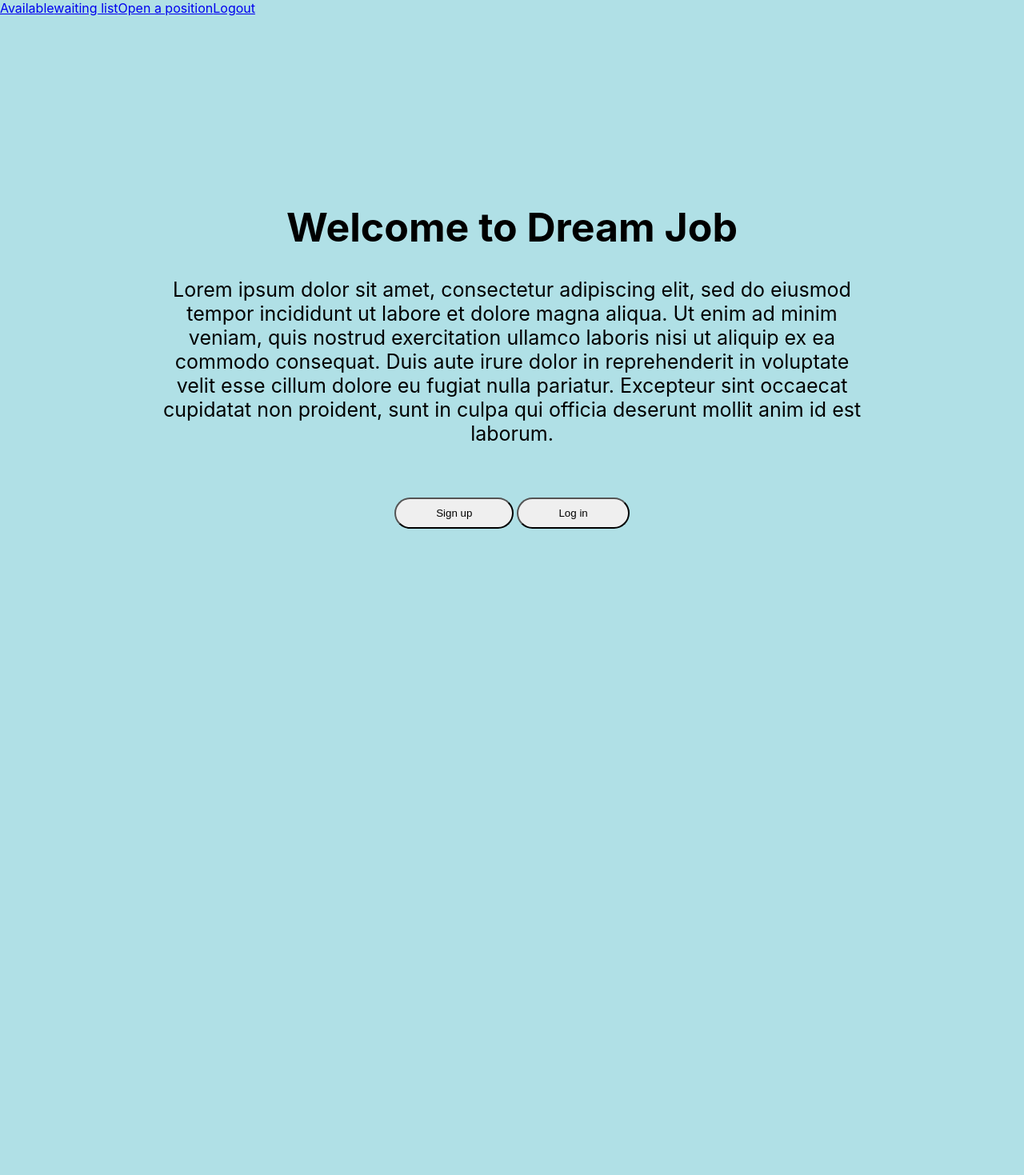
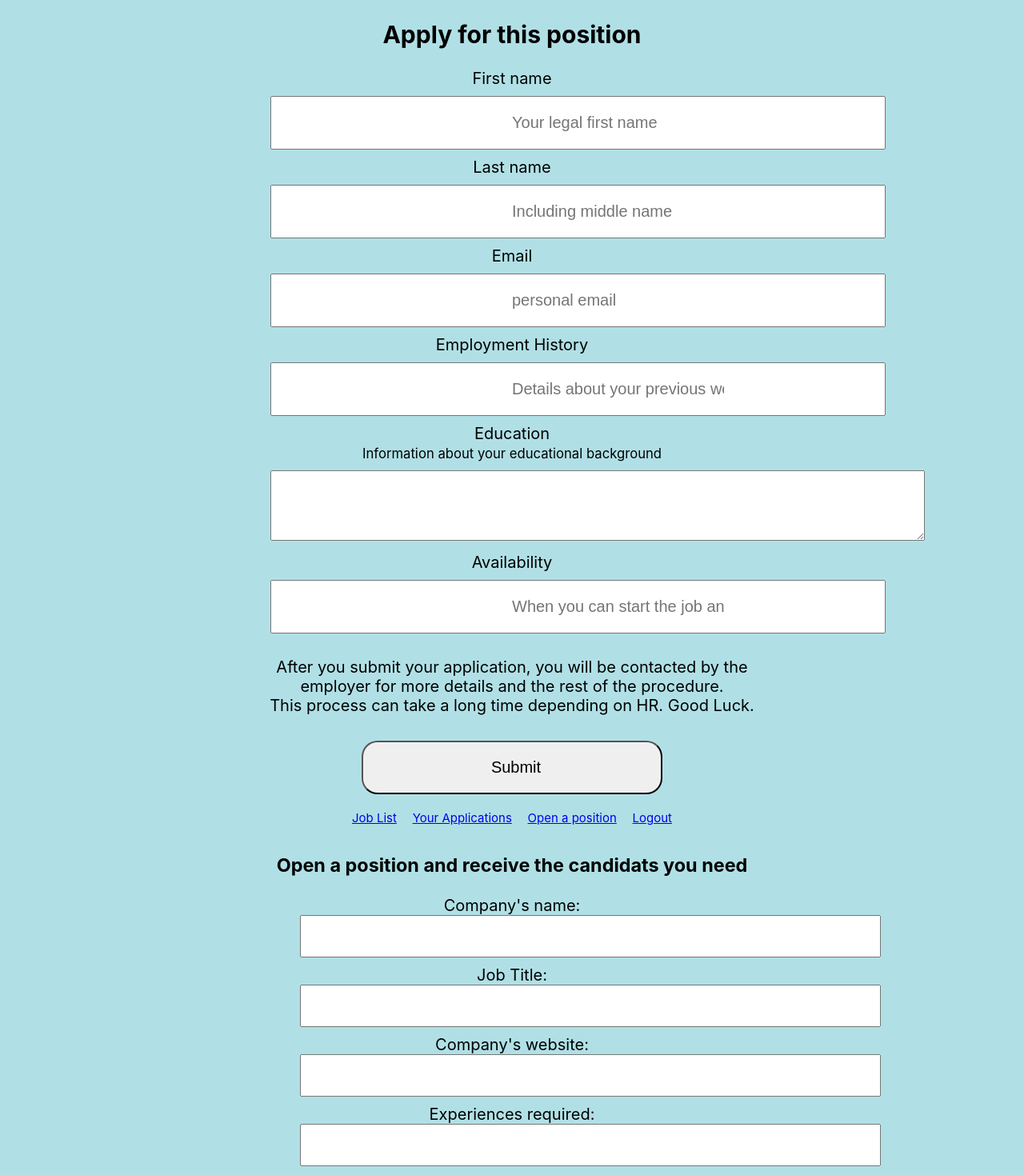
Before and after one commit to Kandedriva/final_project, a React (Create React App) app: page /create-Job in a window 1280 px wide. Shown: the top 1469 px of the page at 80% size. Before the commit the page ends 871 px from the top, so only its background shows below. Built offline with nearby package versions, Linux system fonts and the light colour scheme.

Commit message:
Add code in the JobApplication component to control the form

```diff
--- a/src/components/App.js
+++ b/src/components/App.js
@@ -6,9 +6,8 @@ import CreateJob from "./CreateJob";
 import CreateAccount from "./CreateAccount";
 import JobApplication from "./JobApplication";
 import NavBar from "./NavBar";
-import { Router } from "react-router-dom";
-
-
+import ApplicationList from "./ApplicationList";
+import AvailableJobList from "./AvailableJobList";
 function App(){
 const [displayWelcome, setdisplayWelcome] = useState(true);
   const [signUp, setSignUp] = useState(false)
@@ -30,15 +29,23 @@ const [displayWelcome, setdisplayWelcome] = useState(true);
 
   return(
     <div>
+    <JobApplication/>
     <NavBar/>
     <Switch>
-    <Route exact path="/available">
-    <CreateJob/>
+    <Route exact path="/list">
+    <ApplicationList/>
     </Route>
+    <Route exact path ="/create-Job">
+  <CreateJob/>
+</Route>
+<Route exact path = "/">
+  <AvailableJobList/>
+</Route>
     {displayWelcome && (<Welcome logInClick={handleSignUp} createClick={handleCreate}/>)}
 {signUp && <Login/>}
 {ceateAccount && <CreateAccount/>}
-    <JobApplication/>
+
+
     </Switch>
     </div>
   )
--- a/src/components/CreateAccount.js
+++ b/src/components/CreateAccount.js
@@ -1,22 +1,44 @@
-import React from "react";
+import React, { useState } from "react";
 
 
 
 
 
         function CreateAccount() {
+            const [registration, setRegistration] = useState({
+                firstName: "",
+                lastName: "",
+                email: "",
+                password: ""
+            })
+
+            function handleClick(event){
+                const name = event.target.name;
+                const value = event.target.value;
+                setRegistration({
+                    ...registration,
+                    [name]: value,
+                })
+            }
+
+            function handleUser(event){
+                event.preventDefault();
+                console.log("Submitted")
+
+            }
+
             return (
-                <form className="accountForm" action="index.html" method="post">
+                <form className="accountForm" action="index.html" method="post" >
                 <h1>Create an account</h1>
                   <label htmlFor="fname">First Name</label>
-                  <input className="signUp" type="text" name="Fname" value="" placeholder="enter first name" />
+                  <input className="signUp" type="text" name="firstName" value={registration.firstName} placeholder="enter first name"  onChange={handleClick}/>
                   <label htmlFor="lname">Last Name</label>
-                  <input className="signUp" type="text" name="lname" value="" placeholder="enter last name" />
+                  <input className="signUp" type="text" name="lastName" value={registration.lastName} placeholder="enter last name"  onChange={handleClick}/>
                   <label htmlFor="email">Email</label>
-                  <input className="signUp" type="password" name="password" value="" placeholder="password..." />
+                  <input className="signUp" type="text" name="email" value={registration.email} placeholder="password..."  onChange={handleClick}/>
                   <label htmlFor="password">Create password </label><br />
-                  <input className="signUp" type="password" name="confirmPassword" value="" placeholder="Confirm password..." />
-                  <button type="button" name="button" className="signUpButton">Create</button>
+                  <input className="signUp" type="password" name="password" value={registration.password} placeholder="Confirm password..." onChange={handleClick} />
+                  <button type="submit" name="button" className="signUpButton" onSubmit={handleUser}>Create</button>
                 </form>
 
             );
--- a/src/components/JobApplication.js
+++ b/src/components/JobApplication.js
@@ -1,38 +1,64 @@
-import React from "react";
+import React, { useState } from "react";
 
 function JobApplication() {
+
+  const [application, setApplication] = useState({
+    applyName: "",
+    restOfName: "",
+    email: "",
+    history:"",
+    education: "",
+    availability: ""
+  })
+
+  function handleChange(event){
+    const name = event.target.name;
+    let value = event.target.value;
+
+    setApplication({
+      ...application,
+      [name]: value,
+    })
+
+  }
+
+  function handleApplication(event){
+    event.preventDefault();
+    console.log("Your applied successfully to this position.")
+
+  }
     return (
       <form className="jobApplication" action="index.html" method="post">
         <h2>Apply for this position</h2>
         <div className="firstName">
-          <label htmlFor="applyingJob">First name</label><br />
-          <input className="fullName" type="text" name="applyingJob" value="" placeholder="Your legal first name" />
+          <label htmlFor="applyName">First name</label><br />
+          <input className="fullName" type="text" name="applyName" value={application.applyName} placeholder="Your legal first name"  onChange={handleChange}/>
         </div>
 
         <div className="lastName">
-          <label htmlFor="middleandLast">Last name</label><br />
-          <input className="fullName" type="text" name="middleandLast" value="" placeholder="Including middle name" />
+          <label htmlFor="restOfName">Last name</label><br />
+          <input className="fullName" type="text" name="restOfName" value={application.restOfName} placeholder="Including middle name" onChange={handleChange}/>
         </div>
 
         <div className="email">
           <label htmlFor="email">Email</label><br />
-          <input className="fullName" type="text" name="email" value="" placeholder="personal email" />
+          <input className="fullName" type="text" name="email" value={application.email} placeholder="personal email" onChange={handleChange}/>
         </div>
 
         <div className="history">
           <label htmlFor="history">Employment History</label><br />
-          <input className="fullName" type="text" name="history" value="" placeholder="Details about your previous work experience" />
+          <input className="fullName" type="text" name="history" value={application.history} placeholder="Details about your previous work experience" onChange={handleChange}/>
         </div>
 
         <div className="education">
           <label htmlFor="education">Education</label><br />
           <small>Information about your educational background</small><br />
-          <textarea className="fullName" name="education" rows="2" cols="25"></textarea>
+          <textarea className="fullName" name="education" rows="2" cols="25" onChange={handleChange} value={application.education}></textarea>
         </div>
 
         <div className="availability">
           <label htmlFor="availability">Availability</label><br />
-          <input className="fullName" type="text" name="availability" value="" placeholder="When you can start the job and any scheduling constraints" />
+          <input className="fullName" type="text" name="availability" value={application.availability} placeholder="When you can start the job and any scheduling constraints" onChange={handleChange}/>
         </div>
 
         <p>
@@ -40,7 +66,7 @@ function JobApplication() {
           This process can take a long time depending on HR. Good Luck.
         </p>
 
-        <button className="loginButton" type="button" name="button">Submit</button>
+        <button className="loginButton" type="submit" name="button" onSubmit={handleApplication}>Submit</button>
       </form>
     );
   }
--- a/src/components/Login.js
+++ b/src/components/Login.js
@@ -26,7 +26,7 @@ let value = event.target.value;
 
 function handleSubmit(event){
 event.preventDefault();
-console.log("Submited")
+console.log("Submitted")
 // const checkUser = usersArray.find((person)=>(person.fName===fName && person.lName===lName && person.password===password));
 
 // if(checkUser){
--- a/src/components/NavBar.js
+++ b/src/components/NavBar.js
@@ -1,23 +1,29 @@
-import React from "react";
+import React, { useState } from "react";
 import { NavLink } from "react-router-dom";
 
 
+
+
 function NavBar(){
+
     return (
-    <div>
+
+
+    <div className="navbar">
             <NavLink to="/" exact>
-                Available
+                Job List
             </NavLink>
-            <NavLink to ="/list" exat>
-                waiting list
+            <NavLink to ="/list" exact>
+                <span>Your Applications</span>
             </NavLink>
-            <NavLink to="/Create Job">
+            <NavLink to="/create-Job" exact>
                 Open a position
             </NavLink>
-            <NavLink to="/Logout">
+            <NavLink to="/logout" exact>
                 Logout
             </NavLink>
     </div>
+
     )
 }
 
--- a/src/index.css
+++ b/src/index.css
@@ -133,3 +133,13 @@ label{
       margin: 10px;
       font-size: 20px;
     }
+
+    .navbar{
+      display: flex;
+  justify-content: space-between;
+  max-width: 400px;
+  margin: 0 auto;
+  padding: 10px 0;
+  font-size: 15px;
+
+    }
```
